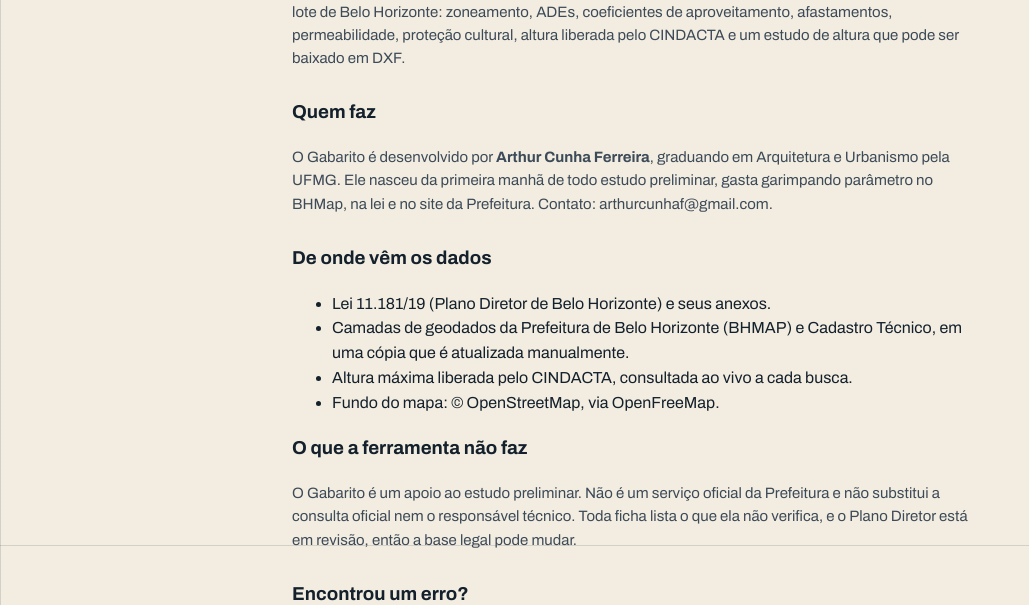
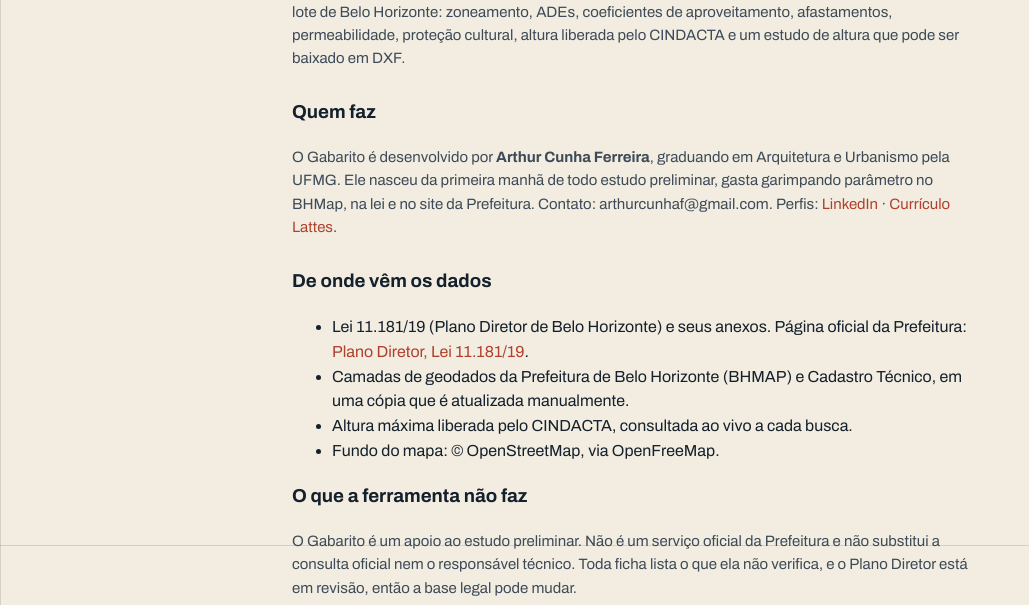
Before and after one commit to art824/gabarito-bh, a Flask app: page /sobre in a window 1280 px wide. Shown: the part 255-860 px from the top of the page, without its empty margins (0-1029 px from the left). Run offline with Flask 3, Linux system fonts and the light colour scheme.

Commit message:
SEO: perfis em sameAs, fonte do plantao (dado de 2025), robots para assistentes a pedido de pessoa, links na Sobre
Co-Authored-By: Claude Sonnet 5.5 <noreply@anthropic.com>

```diff
--- a/webapp/app.py
+++ b/webapp/app.py
@@ -1346,12 +1346,22 @@ def robots_txt():
     no Google e no Bing. Robô que não entende "$" trata /consulta como
     liberado (é só o formulário vazio) e as fichas seguem bloqueadas.
 
+    Exceção: ChatGPT-User, Claude-User e Perplexity-User agem a pedido de UMA
+    pessoa (abrem uma ficha por vez); podem abrir /consulta?indice=..., mas não
+    as rotas internas. O freio de 30 consultas/min ao CINDACTA e o teto por IP
+    (ver _montar_cindacta e _TETO_POR_MIN) valem para qualquer visitante.
+
     Robôs de busca ficam FORA das fichas por enquanto. Cada ficha consulta
     o CINDACTA ao vivo na PBH; um rastreador varrendo milhares de links
     poderia levar a Prefeitura a bloquear o Gabarito. A página inicial
     continua liberada. Abrir as fichas pro Google é decisão separada (com
     sitemap pequeno), não efeito colateral do link compartilhável."""
     return Response(
+        "User-agent: ChatGPT-User\n"
+        "User-agent: Claude-User\n"
+        "User-agent: Perplexity-User\n"
+        "Allow: /consulta\n"
+        "Disallow: /consulta/\n\n"
         "User-agent: *\n"
         "Allow: /consulta$\n"
         "Disallow: /consulta?\n"
@@ -1398,7 +1408,7 @@ A ficha abre por link de duas formas:
 - Pelo índice cadastral: https://gabaritoarq.com.br/consulta?indice=863004A004%200034 (o índice tem 10 caracteres, um espaço e 4 dígitos, como "863004A004 0034")
 - Pelas coordenadas: https://gabaritoarq.com.br/consulta?lat=-19.8309&lon=-43.9677
 Endereço por extenso não abre por link: é preciso digitar no formulário em https://gabaritoarq.com.br/consulta.
-Cada ficha consulta a altura do CINDACTA ao vivo, por isso os links de ficha ficam fora do robots.txt e fora dos buscadores. Abra uma ficha só quando uma pessoa pedir.
+Cada ficha consulta a altura do CINDACTA ao vivo, por isso os links de ficha ficam bloqueados no robots.txt para rastreadores em massa e fora dos buscadores. Assistentes que agem a pedido de uma pessoa (ChatGPT-User, Claude-User, Perplexity-User) podem abrir uma ficha de cada vez; abra só quando uma pessoa pedir.
 """
 
 
--- a/webapp/templates/base.html
+++ b/webapp/templates/base.html
@@ -38,7 +38,7 @@
 {% block jsonld %}<script type="application/ld+json">{"@context":"https://schema.org","@graph":[
 {"@type":"WebSite","@id":"https://gabaritoarq.com.br/#site","name":"Gabarito","alternateName":"Gabarito BH","url":"https://gabaritoarq.com.br/","inLanguage":"pt-BR","description":"Parâmetros urbanísticos de qualquer lote de Belo Horizonte.","publisher":{"@id":"https://gabaritoarq.com.br/sobre#arthur"}},
 {"@type":"WebApplication","@id":"https://gabaritoarq.com.br/#app","name":"Gabarito","url":"https://gabaritoarq.com.br/consulta","applicationCategory":"UtilitiesApplication","operatingSystem":"Web","inLanguage":"pt-BR","isAccessibleForFree":true,"description":"Ficha urbanística de qualquer lote de Belo Horizonte: zoneamento, ADEs, coeficientes de aproveitamento, afastamentos, permeabilidade, altura liberada pelo CINDACTA e estudo de altura exportável em DXF.","offers":{"@type":"Offer","price":"0","priceCurrency":"BRL"},"areaServed":{"@type":"City","name":"Belo Horizonte","containedInPlace":{"@type":"AdministrativeArea","name":"Minas Gerais"}},"author":{"@id":"https://gabaritoarq.com.br/sobre#arthur"}},
-{"@type":"Person","@id":"https://gabaritoarq.com.br/sobre#arthur","name":"Arthur Cunha Ferreira","url":"https://gabaritoarq.com.br/sobre","jobTitle":"Graduando em Arquitetura e Urbanismo","affiliation":{"@type":"CollegeOrUniversity","name":"Universidade Federal de Minas Gerais (UFMG)"}}
+{"@type":"Person","@id":"https://gabaritoarq.com.br/sobre#arthur","name":"Arthur Cunha Ferreira","url":"https://gabaritoarq.com.br/sobre","jobTitle":"Graduando em Arquitetura e Urbanismo","sameAs":["https://www.linkedin.com/in/arthur-cunha-ferreira-873a672bb/","http://lattes.cnpq.br/6143467336960761"],"affiliation":{"@type":"CollegeOrUniversity","name":"Universidade Federal de Minas Gerais (UFMG)"}}
 ]}</script>{% endblock %}
 <link rel="stylesheet" href="{{ asset('style.css') }}">
 <script src="{{ asset('script.js') }}" defer></script>
--- a/webapp/templates/landing.html
+++ b/webapp/templates/landing.html
@@ -109,7 +109,7 @@
       </div>
     </div>
     <div class="prova-cta">
-      <p class="versus-prova">O plantão on-line de regulação urbana da Prefeitura de BH abre <b>mais de 400 agendamentos por mês</b> — gente fazendo fila pra perguntar o que esta página responde em segundos.</p>
+      <p class="versus-prova">O plantão on-line de regulação urbana da Prefeitura de BH distribuiu <b>mais de 3,3 mil senhas em 2025</b> (<a href="https://prefeitura.pbh.gov.br/politica-urbana/informes-tecnicos/plantao-line-de-regulacao-urbana-oferece-orientacao-gratuita-populacao" rel="noopener">fonte: PBH, 26/03/2026</a>) — gente fazendo fila pra perguntar o que esta página responde em segundos.</p>
       <a class="botao" href="/consulta">Pular a fila →</a>
     </div>
   </div>
--- a/webapp/templates/sobre.html
+++ b/webapp/templates/sobre.html
@@ -1,7 +1,7 @@
 {% extends "base.html" %}
 {% block titulo %}Sobre o Gabarito: quem faz, fontes e limites{% endblock %}
 {% block descricao %}Quem faz o Gabarito, de onde vêm os dados (Lei 11.181/19, geodados da Prefeitura de BH e CINDACTA), o que a ferramenta cobre e o que ela não verifica.{% endblock %}
-{% block jsonld %}<script type="application/ld+json">{"@context":"https://schema.org","@type":"AboutPage","@id":"https://gabaritoarq.com.br/sobre","url":"https://gabaritoarq.com.br/sobre","name":"Sobre o Gabarito","inLanguage":"pt-BR","dateModified":"2026-11-10","isPartOf":{"@id":"https://gabaritoarq.com.br/#site"},"mainEntity":{"@id":"https://gabaritoarq.com.br/sobre#arthur","@type":"Person","name":"Arthur Cunha Ferreira","jobTitle":"Graduando em Arquitetura e Urbanismo","affiliation":{"@type":"CollegeOrUniversity","name":"Universidade Federal de Minas Gerais (UFMG)"}}}</script>{% endblock %}
+{% block jsonld %}<script type="application/ld+json">{"@context":"https://schema.org","@type":"AboutPage","@id":"https://gabaritoarq.com.br/sobre","url":"https://gabaritoarq.com.br/sobre","name":"Sobre o Gabarito","inLanguage":"pt-BR","dateModified":"2026-11-10","isPartOf":{"@id":"https://gabaritoarq.com.br/#site"},"mainEntity":{"@id":"https://gabaritoarq.com.br/sobre#arthur","@type":"Person","name":"Arthur Cunha Ferreira","jobTitle":"Graduando em Arquitetura e Urbanismo","sameAs":["https://www.linkedin.com/in/arthur-cunha-ferreira-873a672bb/","http://lattes.cnpq.br/6143467336960761"],"affiliation":{"@type":"CollegeOrUniversity","name":"Universidade Federal de Minas Gerais (UFMG)"}}}</script>{% endblock %}
 {% block og_titulo %}Sobre o Gabarito{% endblock %}
 {% block og_descricao %}Quem faz o Gabarito, de onde vêm os dados e o que a ferramenta não verifica.{% endblock %}
 {% block conteudo %}
@@ -12,11 +12,11 @@
   <p>O Gabarito é uma ferramenta gratuita que mostra, numa tela só, os parâmetros urbanísticos de qualquer lote de Belo Horizonte: zoneamento, ADEs, coeficientes de aproveitamento, afastamentos, permeabilidade, proteção cultural, altura liberada pelo CINDACTA e um estudo de altura que pode ser baixado em DXF.</p>
 
   <h3>Quem faz</h3>
-  <p>O Gabarito é desenvolvido por <b>Arthur Cunha Ferreira</b>, graduando em Arquitetura e Urbanismo pela UFMG. Ele nasceu da primeira manhã de todo estudo preliminar, gasta garimpando parâmetro no BHMap, na lei e no site da Prefeitura. Contato: arthurcunhaf@gmail.com.</p>
+  <p>O Gabarito é desenvolvido por <b>Arthur Cunha Ferreira</b>, graduando em Arquitetura e Urbanismo pela UFMG. Ele nasceu da primeira manhã de todo estudo preliminar, gasta garimpando parâmetro no BHMap, na lei e no site da Prefeitura. Contato: arthurcunhaf@gmail.com. Perfis: <a href="https://www.linkedin.com/in/arthur-cunha-ferreira-873a672bb/" rel="me noopener">LinkedIn</a> · <a href="http://lattes.cnpq.br/6143467336960761" rel="me noopener">Currículo Lattes</a>.</p>
 
   <h3>De onde vêm os dados</h3>
   <ul>
-    <li>Lei 11.181/19 (Plano Diretor de Belo Horizonte) e seus anexos.</li>
+    <li>Lei 11.181/19 (Plano Diretor de Belo Horizonte) e seus anexos. Página oficial da Prefeitura: <a href="https://prefeitura.pbh.gov.br/politica-urbana/planejamento-urbano/plano-diretor/proposta" rel="noopener">Plano Diretor, Lei 11.181/19</a>.</li>
     <li>Camadas de geodados da Prefeitura de Belo Horizonte (BHMAP) e Cadastro Técnico, em uma cópia que é atualizada manualmente.</li>
     <li>Altura máxima liberada pelo CINDACTA, consultada ao vivo a cada busca.</li>
     <li>Fundo do mapa: © OpenStreetMap, via OpenFreeMap.</li>
```
